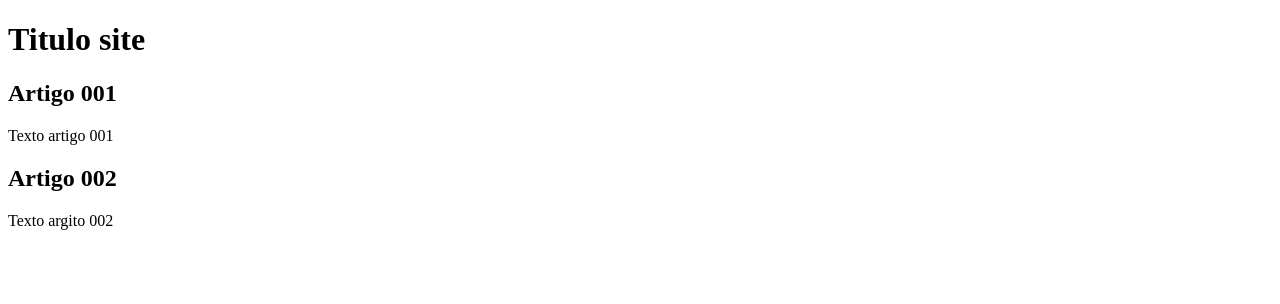
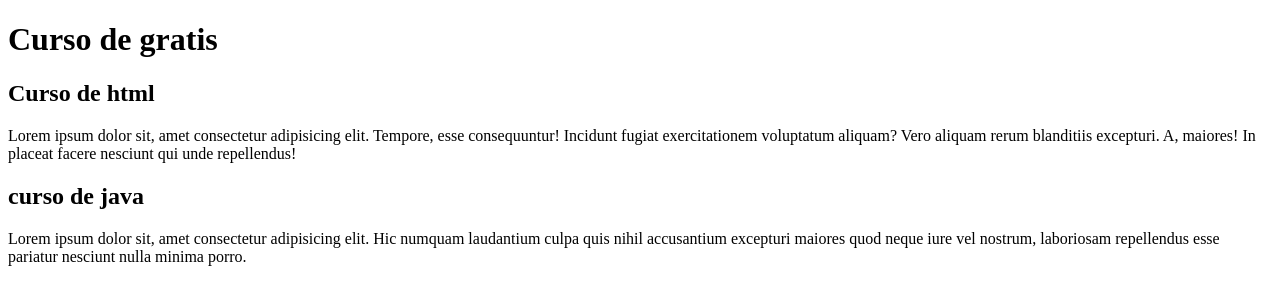
Before and after one commit to Yasmim-Campos/projeto-site, a plain HTML site: page index.html in a window 1280 px wide. Drawn offline with Linux system fonts and the light colour scheme.

Commit message:
comecei a escrever o conteudo

```diff
--- a/index.html
+++ b/index.html
@@ -8,16 +8,16 @@
 <body>
     <main>
         <head>
-            <h1>Titulo site </h1>
+            <h1>Curso de gratis </h1>
         </head>
         <article>
-            <h2>Artigo 001</h2>
-             <p>Texto artigo 001 </p>
+            <h2>Curso de html </h2>
+             <p>Lorem ipsum dolor sit, amet consectetur adipisicing elit. Tempore, esse consequuntur! Incidunt fugiat exercitationem voluptatum aliquam? Vero aliquam rerum blanditiis excepturi. A, maiores! In placeat facere nesciunt qui unde repellendus! </p>
         </article>
 
          <article>
-          <h2>Artigo 002</h2>
-          <p>Texto argito 002</p>
+          <h2>curso de java </h2>
+          <p>Lorem ipsum dolor sit, amet consectetur adipisicing elit. Hic numquam laudantium culpa quis nihil accusantium excepturi maiores quod neque iure vel nostrum, laboriosam repellendus esse pariatur nesciunt nulla minima porro.</p>
 
          </article>
 
```
